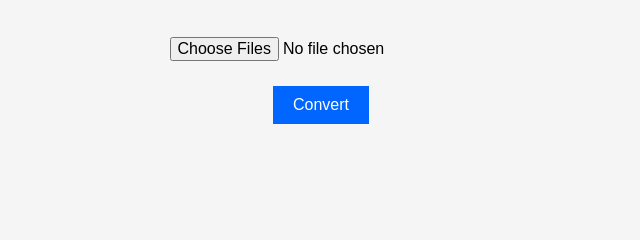
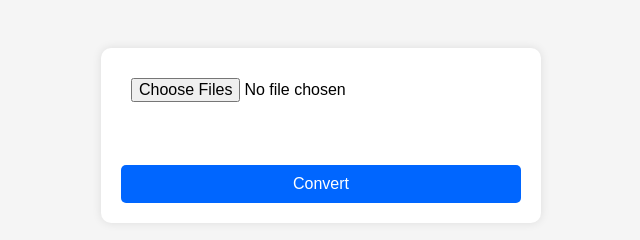
Before and after one commit to nerdykeeda/heic-to-jpg, a website: page public/index.html in a window 1280 px wide. Shown: the part 80-320 px from the top of the page, without its empty margins (319-959 px from the left). Drawn offline with Linux system fonts and the light colour scheme.

Commit message:
Local changes before rebase

```diff
--- a/package.json
+++ b/package.json
@@ -10,6 +10,6 @@
     "express": "^4.18.2",
     "fs": "0.0.1-security",
     "heic-convert": "^1.0.6",
-    "multer": "^1.4.5"
+    "multer": "^2.0.2"
   }
 }
--- a/public/index.html
+++ b/public/index.html
@@ -4,6 +4,7 @@
   <meta charset="UTF-8" />
   <meta name="viewport" content="width=device-width, initial-scale=1.0"/>
   <title>HEIC to JPG Converter</title>
+  <link rel="stylesheet" href="style.css">
   <style>
     body {
       font-family: Arial, sans-serif;
```
Also changed, not shown: ._index.html (added), ._package.json (added), ._server.js (added), public/._index.html (added), public/._style.css (added), 4 other files.
